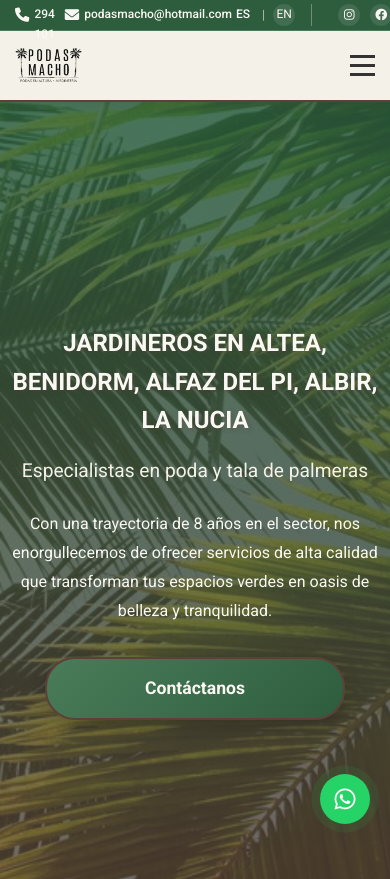
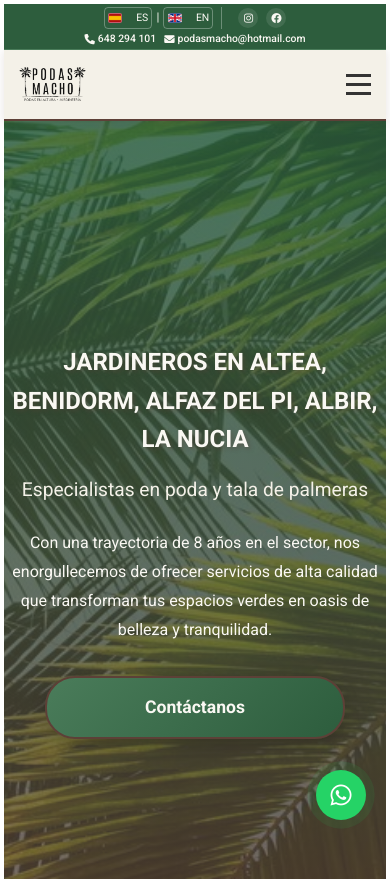
Before and after one commit to PascuFCalvo/podas_macho, a website: page index.html in a window 390 px wide. Shown: the top 879 px of the page. Drawn offline with Linux system fonts and the light colour scheme.

Commit message:
minor changes

```diff
--- a/css/styles.css
+++ b/css/styles.css
@@ -24,7 +24,7 @@ body {
   font-family: "Roboto", sans-serif;
   line-height: 1.6;
   color: var(--text-dark);
-  margin: 0;
+  margin: 4px;
   padding: 0;
   padding-top: 110px; /* 40px top bar + 70px header */
 }
@@ -51,9 +51,9 @@ section + section {
   color: var(--cream-white);
   font-size: 0.9rem;
   position: fixed;
-  top: 0;
-  left: 0;
-  right: 0;
+  top: 4px;
+  left: 4px;
+  right: 4px;
   z-index: 1001;
   border-bottom: 1px solid var(--secondary-green);
 }
@@ -102,33 +102,65 @@ section + section {
 .language-switcher {
   display: flex;
   align-items: center;
-  gap: 0.5rem;
+  gap: 1rem;
   margin-right: 1rem;
   padding-right: 1rem;
   border-right: 1px solid rgba(255, 255, 255, 0.3);
 }
 
 .language-switcher a {
-  color: white;
   text-decoration: none;
   font-size: 0.9rem;
   padding: 0.25rem 0.5rem;
-  border-radius: 4px;
+  display: flex;
+  align-items: center;
+  gap: 0.4rem;
+}
+
+.language-button {
+  color: white;
+  border: 1px solid rgba(255, 255, 255, 0.3);
+  border-radius: 4px !important;
   transition: all 0.3s ease;
-}
-
-.language-switcher a:hover {
-  background-color: rgba(255, 255, 255, 0.2);
-}
-
-.language-switcher a.active {
-  background-color: var(--primary-green);
-  color: white;
-  font-weight: 500;
-}
-
-.language-switcher span {
-  color: rgba(255, 255, 255, 0.6);
+  width: auto !important;
+  height: auto !important;
+  background: transparent !important;
+}
+
+.language-button:hover {
+  border-color: rgba(255, 255, 255, 0.6);
+  background-color: rgba(255, 255, 255, 0.1) !important;
+  transform: none !important;
+}
+
+.language-button.active {
+  border-color: white;
+  background-color: rgba(255, 255, 255, 0.15) !important;
+}
+
+/* Flags */
+.flag {
+  width: 20px;
+  height: 14px;
+  border-radius: 2px;
+  display: inline-block;
+  background-size: cover;
+  background-position: center;
+  background-repeat: no-repeat;
+  vertical-align: middle;
+  margin-right: 8px;
+  border: 1px solid rgba(255, 255, 255, 0.3);
+  flex-shrink: 0;
+}
+
+.flag-es {
+  background-image: url("/fotos/espania.png");
+  background-color: #aa152c; /* Fallback color rojo de España */
+}
+
+.flag-en {
+  background-image: url("/fotos/uk.png");
+  background-color: #012169; /* Fallback color azul del Reino Unido */
 }
 
 .social-links-top a {
@@ -155,9 +187,9 @@ section + section {
   background: var(--light-beige);
   box-shadow: 0 2px 10px rgba(93, 64, 55, 0.15);
   position: fixed;
-  top: 40px;
-  left: 0;
-  right: 0;
+  top: 44px;
+  left: 4px;
+  right: 4px;
   z-index: 1000;
   border-bottom: 2px solid var(--dark-brown);
 }
@@ -1039,8 +1071,8 @@ section + section {
 /* WhatsApp Button */
 .whatsapp-button {
   position: fixed;
-  bottom: 30px;
-  right: 30px;
+  bottom: 34px;
+  right: 34px;
   z-index: 1000;
 }
 
@@ -1080,41 +1112,67 @@ section + section {
 /* Responsive Design */
 @media (max-width: 768px) {
   .top-bar {
-    font-size: 0.8rem;
+    font-size: 0.75rem;
   }
 
   .top-bar-content {
-    height: 35px;
+    height: 50px;
+    flex-direction: column;
+    gap: 0;
+    padding: 4px 0;
   }
 
   .contact-info-top {
-    gap: 15px;
+    gap: 10px;
+    order: 2;
   }
 
   .contact-item-top {
-    gap: 5px;
+    gap: 3px;
   }
 
   .contact-item-top a {
-    font-size: 0.8rem;
+    font-size: 0.7rem;
+  }
+
+  .contact-item-top i {
+    font-size: 0.7rem;
   }
 
   .social-links-top {
-    gap: 10px;
+    gap: 8px;
+    order: 1;
+    margin-bottom: 2px;
   }
 
   .social-links-top a {
-    width: 25px;
-    height: 25px;
-    font-size: 0.8rem;
+    width: 22px;
+    height: 22px;
+    font-size: 0.7rem;
+  }
+
+  .language-switcher {
+    margin-right: 0.5rem;
+    padding-right: 0.5rem;
+    gap: 0.25rem;
+  }
+
+  .language-switcher a {
+    font-size: 0.7rem;
+    padding: 0.15rem 0.25rem;
+  }
+
+  .flag {
+    width: 16px;
+    height: 11px;
   }
 
   .header {
-    top: 35px;
+    top: 54px;
   }
 
   body {
-    padding-top: 105px; /* 35px top bar + 70px header */
+    padding-top: 120px; /* 50px top bar + 70px header */
   }
 
   .hamburger {
@@ -1238,8 +1296,8 @@ section + section {
   }
 
   .whatsapp-button {
-    bottom: 20px;
-    right: 20px;
+    bottom: 24px;
+    right: 24px;
   }
 
   .whatsapp-button a {
@@ -1251,29 +1309,44 @@ section + section {
 
 @media (max-width: 480px) {
   .top-bar-content {
-    height: 30px;
+    height: 45px;
+    padding: 3px 0;
   }
 
   .contact-info-top {
-    gap: 10px;
+    gap: 8px;
   }
 
   .contact-item-top a {
-    font-size: 0.75rem;
+    font-size: 0.65rem;
+  }
+
+  .contact-item-top i {
+    font-size: 0.65rem;
   }
 
   .social-links-top a {
-    width: 22px;
-    height: 22px;
-    font-size: 0.75rem;
+    width: 20px;
+    height: 20px;
+    font-size: 0.65rem;
+  }
+
+  .language-switcher a {
+    font-size: 0.65rem;
+    padding: 0.1rem 0.2rem;
+  }
+
+  .flag {
+    width: 14px;
+    height: 10px;
   }
 
   .header {
-    top: 30px;
+    top: 49px;
   }
 
   body {
-    padding-top: 100px; /* 30px top bar + 70px header */
+    padding-top: 115px; /* 45px top bar + 70px header */
   }
 
   .container {
@@ -1663,6 +1736,52 @@ section + section {
     max-width: 300px;
     justify-content: center;
   }
+
+  /* Contact section responsive */
+  .contact-grid {
+    grid-template-columns: 1fr;
+    gap: 30px;
+  }
+
+  .contact-form-container {
+    order: 1;
+  }
+
+  .contact-info {
+    order: 2;
+    gap: 1rem;
+  }
+
+  .contact-item {
+    align-items: flex-start;
+  }
+
+  .contact-item i {
+    font-size: 1.5rem;
+    margin-right: 1rem;
+    width: 40px;
+  }
+
+  .form-row {
+    flex-direction: column;
+    gap: 15px;
+  }
+
+  .form-group {
+    margin-bottom: 15px;
+  }
+
+  .form-group input,
+  .form-group textarea {
+    padding: 12px;
+    font-size: 1rem;
+  }
+
+  .submit-btn {
+    width: 100%;
+    padding: 15px;
+    font-size: 1.1rem;
+  }
 }
 
 @media (max-width: 480px) {
@@ -1686,4 +1805,57 @@ section + section {
   .placeholder-image i {
     font-size: 2.5rem;
   }
-}
+
+  /* Contact section for small mobile */
+  .contact {
+    padding: 30px 0;
+  }
+
+  .contact h2 {
+    font-size: 1.8rem;
+    margin-bottom: 1rem;
+  }
+
+  .contact-subtitle {
+    font-size: 1rem;
+    margin-bottom: 1.5rem;
+  }
+
+  .contact-intro p {
+    font-size: 0.9rem;
+    margin-bottom: 1rem;
+  }
+
+  .contact-item {
+    margin-bottom: 1rem;
+  }
+
+  .contact-item h3 {
+    font-size: 1rem;
+    margin-bottom: 0.5rem;
+  }
+
+  .contact-item a {
+    font-size: 0.9rem;
+  }
+
+  .contact-item i {
+    font-size: 1.3rem;
+    margin-right: 0.8rem;
+    width: 35px;
+  }
+
+  .form-group label {
+    font-size: 0.9rem;
+  }
+
+  .form-group input,
+  .form-group textarea {
+    padding: 10px;
+    font-size: 0.9rem;
+  }
+
+  .checkbox-label {
+    font-size: 0.8rem;
+  }
+}
--- a/index.html
+++ b/index.html
@@ -39,9 +39,13 @@
           </div>
           <div class="social-links-top">
             <div class="language-switcher">
-              <a href="index.html" title="Español" class="active">ES</a>
+              <a href="index.html" title="Español" class="language-button">
+                <span class="flag flag-es"></span>ES
+              </a>
               <span>|</span>
-              <a href="index-en.html" title="English">EN</a>
+              <a href="index-en.html" title="English" class="language-button">
+                <span class="flag flag-en"></span>EN
+              </a>
             </div>
             <a
               href="https://www.instagram.com/podasmacho?igsh=M2pjcHJhYjlwa200&utm_source=qr"
```
Also changed, not shown: index-en.html (+6 -2 lines), servicios-en.html (+42 -54 lines), servicios.html (+6 -2 lines), fotos/espania.png (added), fotos/uk.png (added).
